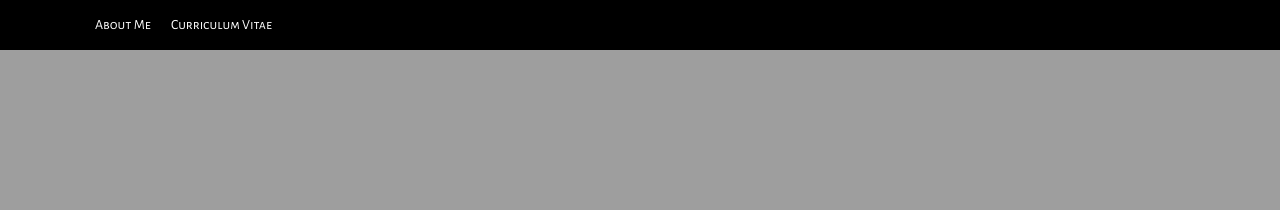
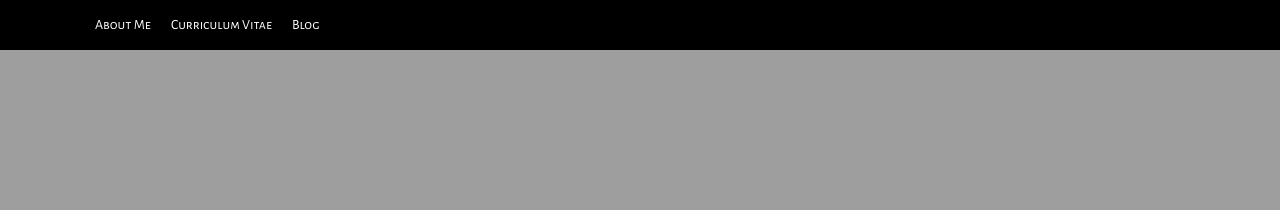
Before and after one commit to LandonGetz/OldCVWebsite, a Jekyll site: the page built from index.md, in a window 1280 px wide and 900 px high. Shown: the top 210 px of the window. Built offline with Jekyll 4.4.1, drawn with Linux system fonts in a browser that asks for light colours; nearby versions of some CDN libraries.

Commit message:
Addition of blog in Nav

```diff
--- a/_layouts/default.html
+++ b/_layouts/default.html
@@ -66,6 +66,14 @@
                         <a href="index.html">Curriculum Vitae</a>
                         {% endif %}
                     </li>
+
+					  <li>
+                        {% if page.scroll %}
+                        <a class="page-scroll" href="www.landongetz.com/blog">Blog</a>
+                        {% else %}
+                        <a href="www.landongetz.com/blog">Blog</a>
+                        {% endif %}
+                    </li>
                 </ul>
             </div>
             <!-- /.navbar-collapse -->
```
